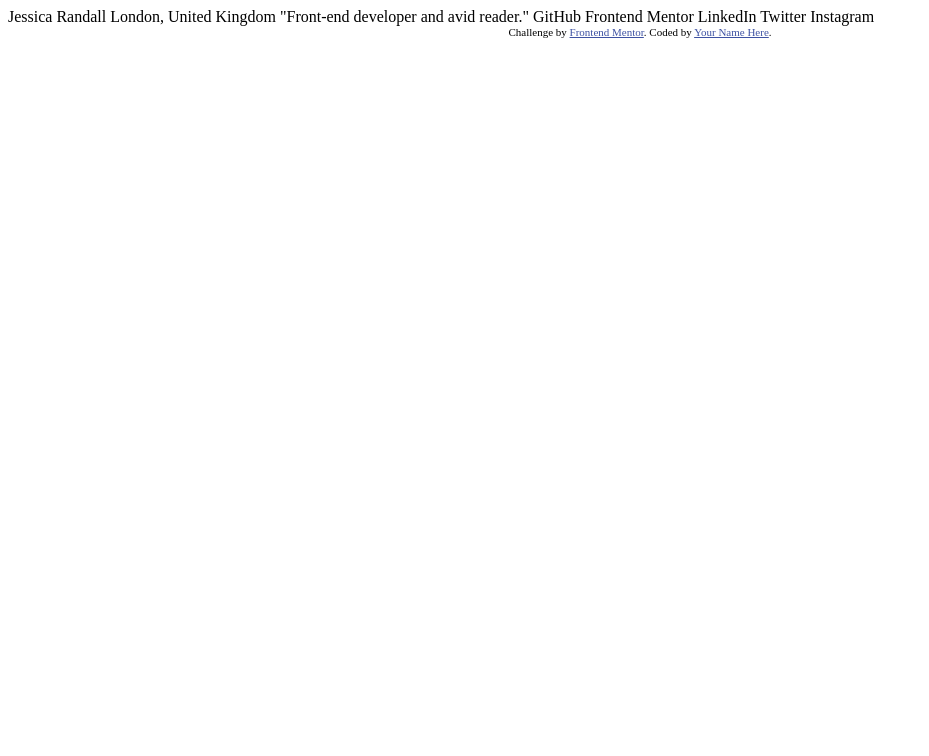
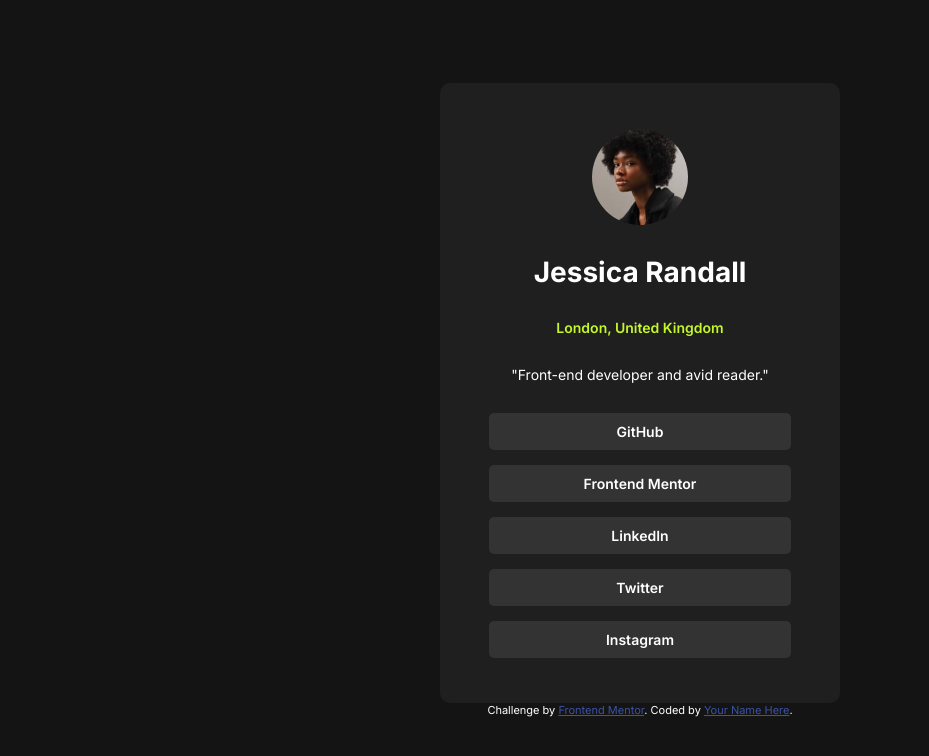
Before and after one commit to hieuinsider01/social-links-profile-main, a plain HTML site: page index.html in a window 1280 px wide. Shown: the whole page, without its empty margins (0-929 px from the left). Drawn offline with Linux system fonts and the light colour scheme.

Commit message:
complete challenge

```diff
--- a/index.html
+++ b/index.html
@@ -3,9 +3,11 @@
 <head>
   <meta charset="UTF-8">
   <meta name="viewport" content="width=device-width, initial-scale=1.0"> <!-- displays site properly based on user's device -->
-
+  <link rel="stylesheet" href="styles.css">
   <link rel="icon" type="image/png" sizes="32x32" href="./assets/images/favicon-32x32.png">
-
+  <link rel="preconnect" href="https://fonts.googleapis.com">
+  <link rel="preconnect" href="https://fonts.gstatic.com" crossorigin>
+  <link href="https://fonts.googleapis.com/css2?family=Inter:ital,opsz,wght@0,14..32,100..900;1,14..32,100..900&display=swap" rel="stylesheet">
   <title>Frontend Mentor | Social links profile</title>
 
   <!-- Feel free to remove these styles or customise in your own stylesheet 👍 -->
@@ -15,17 +17,19 @@
   </style>
 </head>
 <body>
-
-  Jessica Randall
-  London, United Kingdom
-  "Front-end developer and avid reader."
-
-  GitHub
-  Frontend Mentor
-  LinkedIn
-  Twitter
-  Instagram
-
+  <div class="main">
+    <img src="./assets/images/avatar-jessica.jpeg" alt="" class="main__avatar">
+    <h1 class="main__name">Jessica Randall</h1>
+    <p class="main__location">London, United Kingdom</p>
+    <p class="main__description">"Front-end developer and avid reader."</p>
+    <ul class="main__listconnect">
+      <li class="main__connect">GitHub</li>
+      <li class="main__connect">Frontend Mentor</li>
+      <li class="main__connect">LinkedIn</li>
+      <li class="main__connect">Twitter</li>
+      <li class="main__connect">Instagram</li>
+    </ul>
+  </div>
   <div class="attribution">
     Challenge by <a href="https://www.frontendmentor.io?ref=challenge" target="_blank">Frontend Mentor</a>.
     Coded by <a href="#">Your Name Here</a>.
--- /dev/null
+++ b/styles.css
@@ -0,0 +1,81 @@
+:root {
+    --green: hsl(75, 94%, 57%);
+    --white: hsl(0, 0%, 100%);
+    --grey700: hsl(0, 0%, 20%);
+    --grey800: hsl(0, 0%, 12%);
+    --grey900: hsl(0, 0%, 8%);
+}
+
+* {
+    margin: 0;
+    padding: 0;
+    box-sizing: border-box;
+}
+
+body {
+    font-family: "Inter", sans-serif;
+    font-size: 14px;
+    background-color: var(--grey900);
+    display: flex;
+    flex-direction: column;
+    justify-content: center;
+    align-items: center;
+    width: auto;
+    height: 100vh;
+    color: var(--white);
+}
+
+.main{
+    background-color: var(--grey800);
+    display: flex;
+    flex-direction: column;
+    gap: 30px;
+    width: 400px;
+    height: 620px;
+    justify-content: center;
+    align-items: center;
+    border-radius: 10px;
+}
+
+.main__avatar {
+    width: 96px;
+    height: 96px;
+    border-radius: 50%;
+}
+
+.main__name {
+    font-weight: 700;
+}
+
+.main__location {
+    color: var(--green);
+    font-weight: 600;
+}
+
+.main__description {
+
+}
+
+.main__listconnect {
+    display: flex;
+    flex-direction: column;
+    gap: 15px;
+    align-items: center;
+    justify-content: center;
+    text-align: center;
+}
+
+.main__connect {
+    background-color: var(--grey700);
+    list-style-type: none;
+    font-weight: 600;
+    width: 100%;
+    padding: 10px 95px;
+    border-radius: 5px;
+}
+
+.main__connect:hover {
+    background-color: var(--green);
+    color: var(--grey900);
+    cursor: pointer;
+}
```
